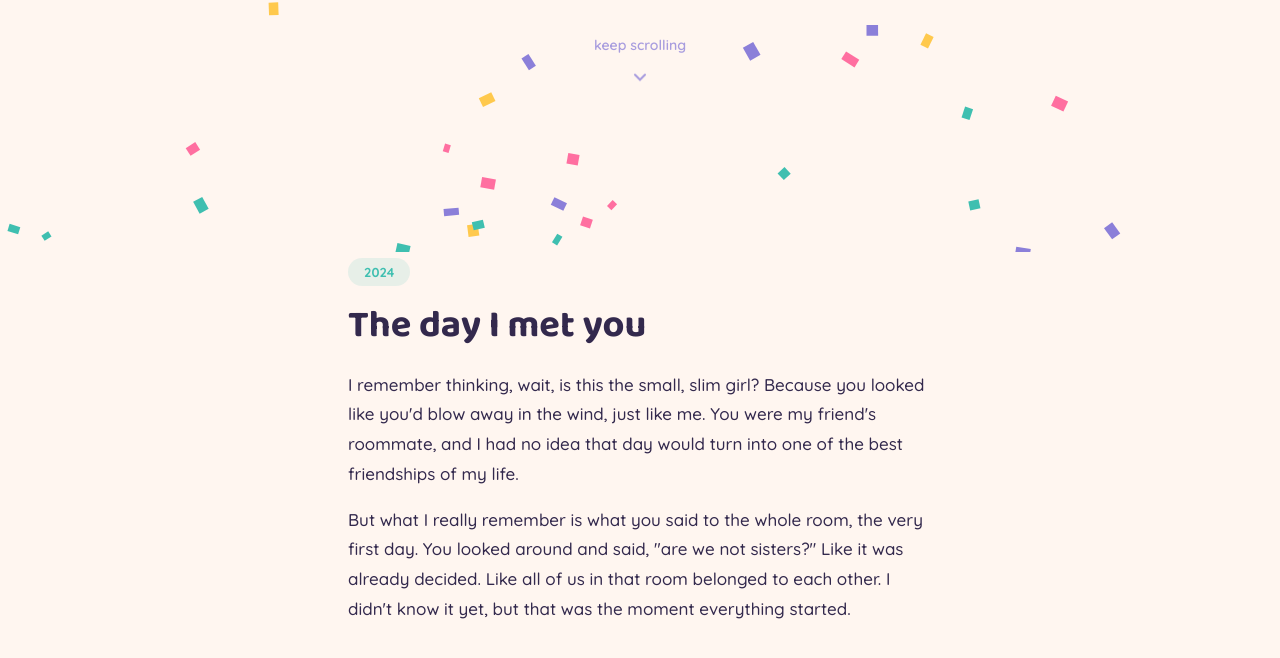
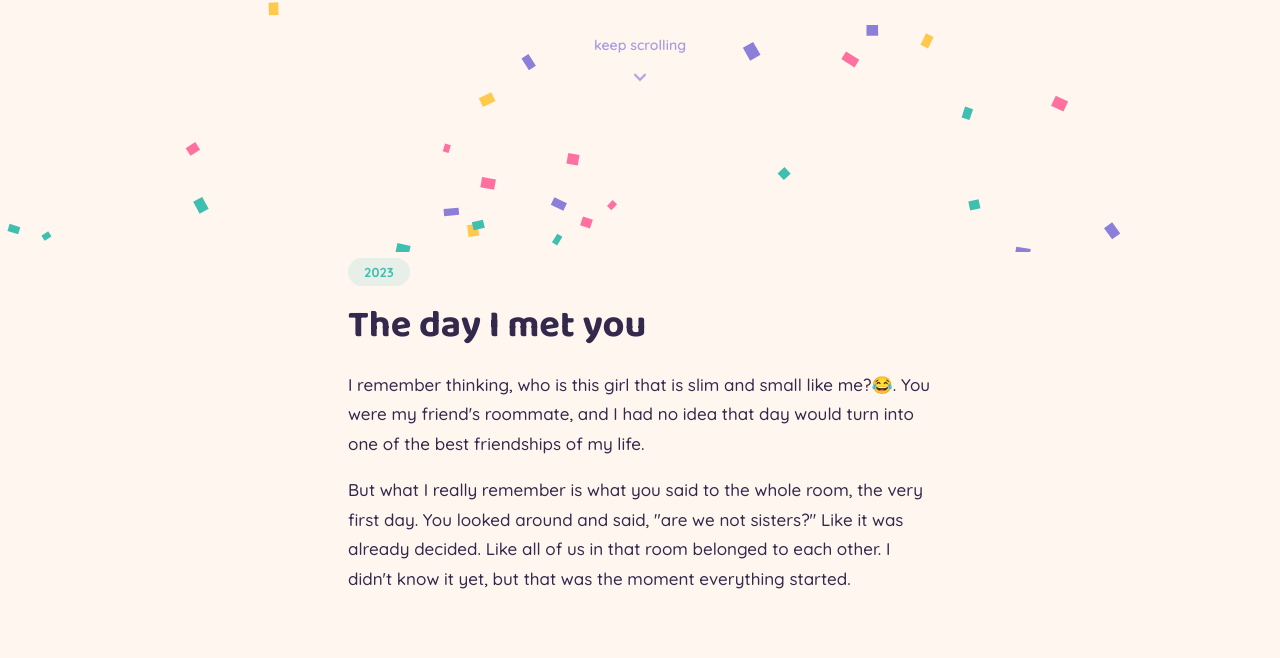
Before and after one commit to oma131/Ebi-birthday, a plain HTML site: page index.html in a window 1280 px wide. Shown: the part 548-1206 px from the top of the page. Drawn offline with Linux system fonts and the light colour scheme.

Commit message:
Update index.html

```diff
--- a/index.html
+++ b/index.html
@@ -272,9 +272,9 @@
 <div class="wrap">
 
   <section>
-    <div class="tag">2024</div>
+    <div class="tag">2023</div>
     <h2>The day I met you</h2>
-    <p>I remember thinking, wait, is this the small, slim girl? Because you looked like you'd blow away in the wind, just like me. You were my friend's roommate, and I had no idea that day would turn into one of the best friendships of my life.</p>
+    <p>I remember thinking, who is this girl that is slim and small like me?😂. You were my friend's roommate, and I had no idea that day would turn into one of the best friendships of my life.</p>
     <p>But what I really remember is what you said to the whole room, the very first day. You looked around and said, "are we not sisters?" Like it was already decided. Like all of us in that room belonged to each other. I didn't know it yet, but that was the moment everything started.</p>
   </section>
 
```
